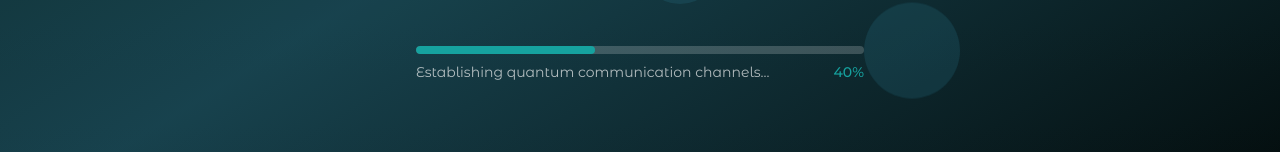
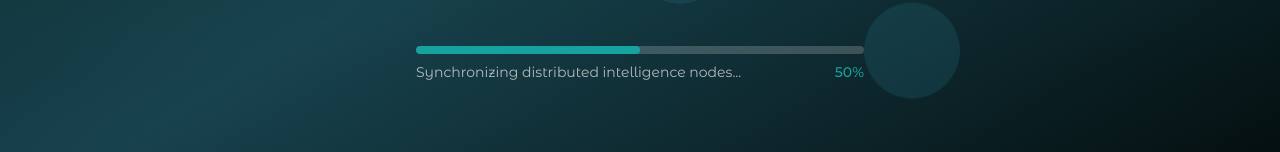
Before and after one commit to deniafe/gidilagos, a Next.js app: page / in a window 1280 px wide. Shown: the part 576-728 px from the top of the page. Built offline with nearby package versions, Linux system fonts and the light colour scheme.

Commit message:
fixing part of the agent setups 4

```diff
--- a/app/LockoutScreen.tsx
+++ b/app/LockoutScreen.tsx
@@ -3,7 +3,7 @@ import { useState, useEffect } from "react";
 // Temporary lockout component
 
 const LockoutScreen = () => {
-  const [progress, setProgress] = useState(40);
+  const [progress, setProgress] = useState(50);
 
   // Function to update progress by 1% every 2 hours
   // const updateProgress = () => {
```
